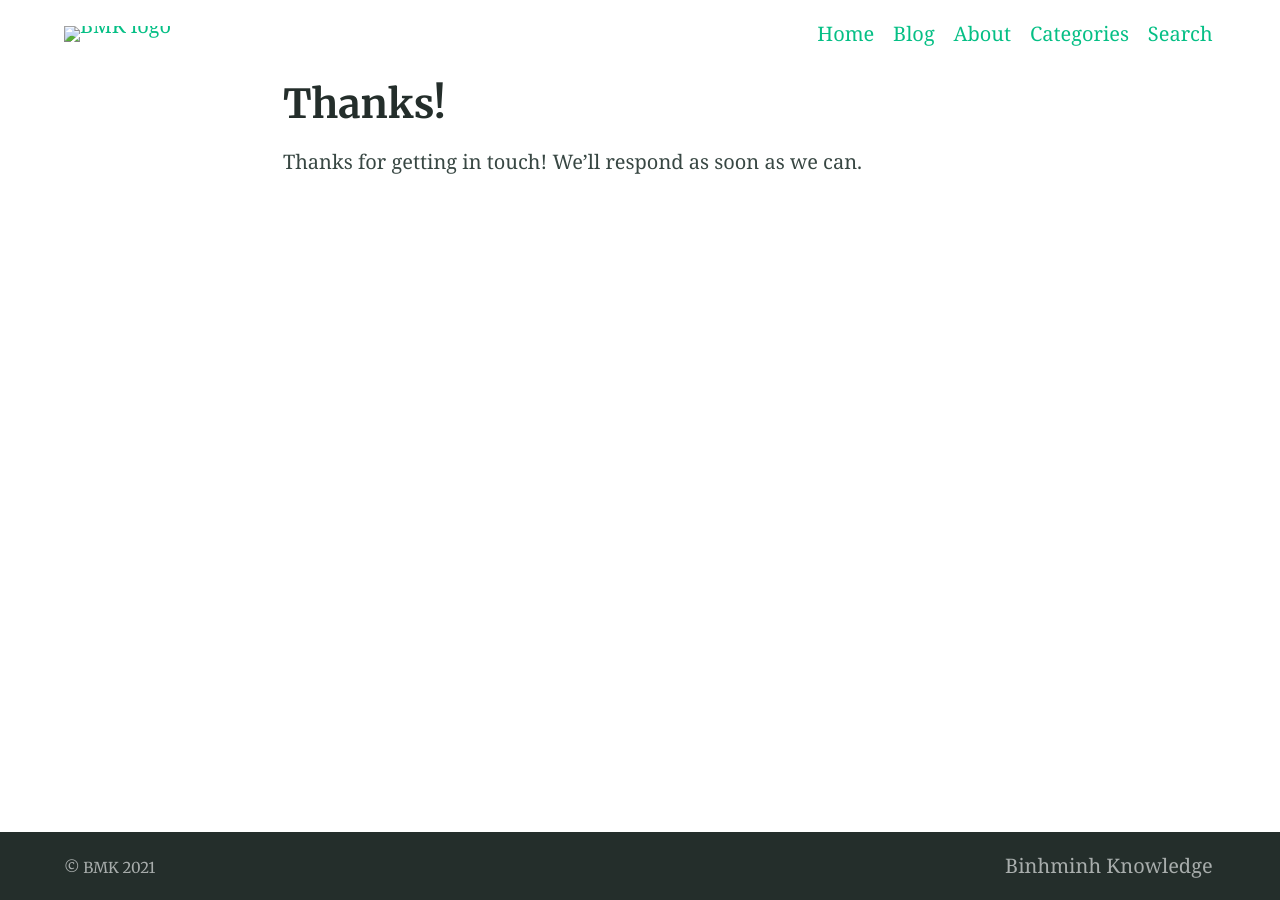
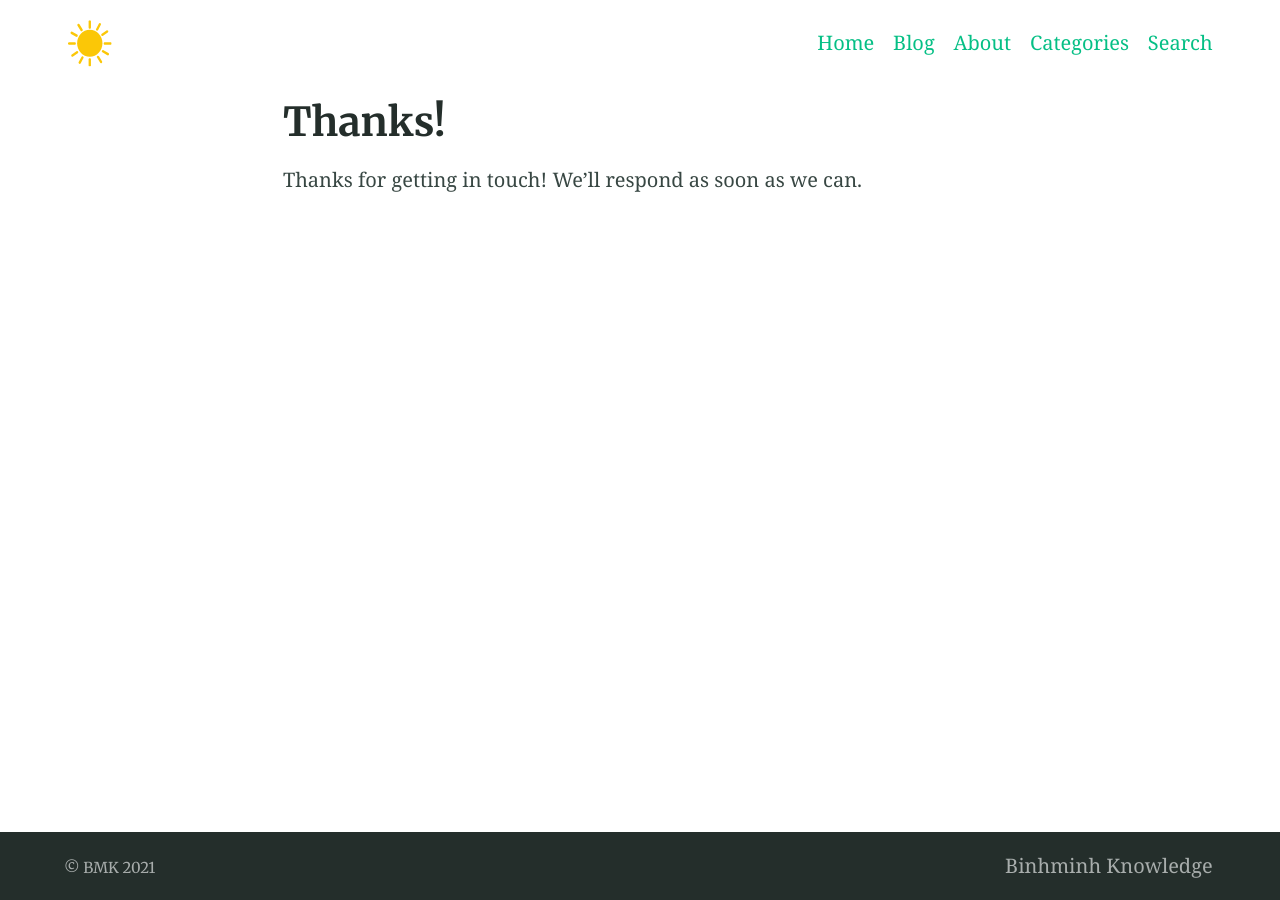
Before and after one commit to 8trien/1, a Jekyll site: the page built from thanks.md, in a window 1280 px wide. Built offline with Jekyll 4.4.1, drawn with Linux system fonts in a browser that asks for light colours.

Commit message:
Update _config.yml

```diff
--- a/_config.yml
+++ b/_config.yml
@@ -94,7 +94,7 @@ defaults:
 encoding: utf-8 # Make sure the encoding is right
 lang: en-GB # Set the site language
 title: "BMK" # Site name or title, also used in jekyll-seo-tag
-logo: "/main/logo.svg" # Site logo, also used in jekyll-seo-tag
+logo: "/logo.svg" # Site logo, also used in jekyll-seo-tag
 description: "Alembic is a starting point for Jekyll projects. Rather than starting from scratch, this boilerplate is designed to get the ball rolling immediately" # Site description and default description, also used in jekyll-seo-tag
 url: "https://alembic.darn.es" # Site url, also used in jekyll-seo-tag
 baseurl: ""
```
